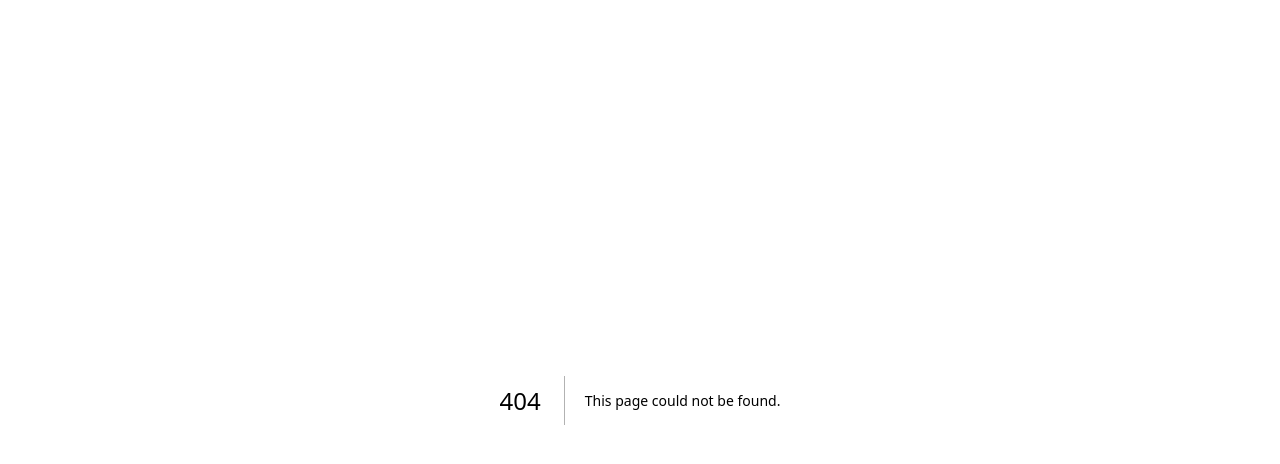
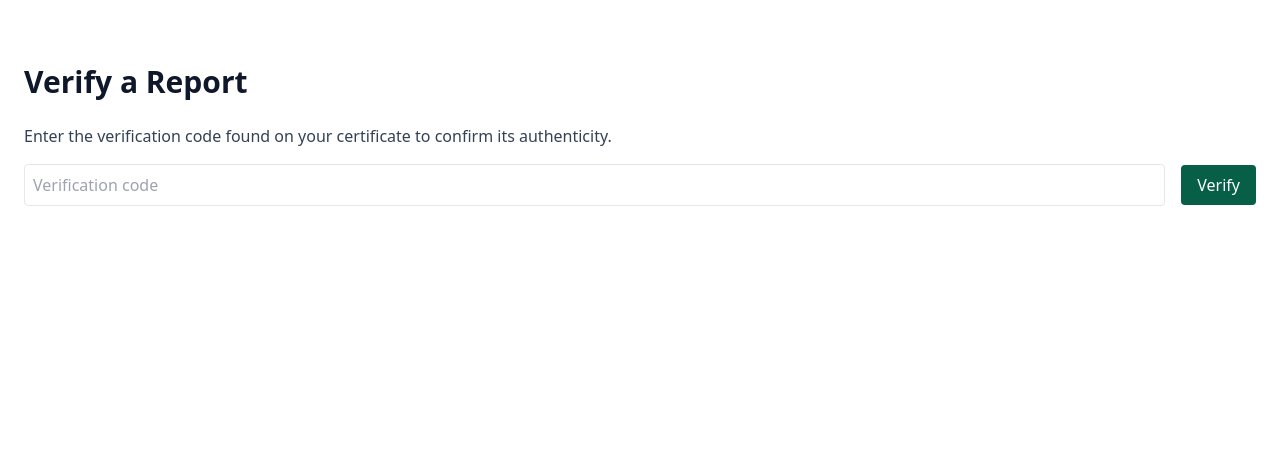
Before and after one commit to LegacyAuthentics/legacy-authentics-site, a Next.js app: page /verify in a window 1280 px wide. Before the commit this address had no page. Shown: the top 464 px of the page. Built offline with nearby package versions, Linux system fonts and the light colour scheme.

Commit message:
Create page.tsx

```diff
--- /dev/null
+++ b/app/verify/page.tsx
@@ -0,0 +1,44 @@
+'use client';
+import { useState } from 'react';
+
+export default function VerifyPage() {
+  const [code, setCode] = useState('');
+  const [result, setResult] = useState('');
+
+  const verify = async () => {
+    if (!code) return;
+    setResult('Checking…');
+    try {
+      const res = await fetch(`/api/verify?code=${encodeURIComponent(code)}`);
+      if (!res.ok) throw new Error('Network error');
+      const data = await res.json();
+      if (data.valid) {
+        setResult(`Valid report issued on ${data.issuedAt}`);
+      } else {
+        setResult('Invalid or unknown report code');
+      }
+    } catch (err: any) {
+      setResult('Error: ' + (err?.message ?? 'unknown'));
+    }
+  };
+
+  return (
+    <main className='container mx-auto px-6 py-16'>
+      <h1 className='text-3xl font-bold mb-6'>Verify a Report</h1>
+      <p className='mb-4 text-slate-700'>Enter the verification code found on your certificate to confirm its authenticity.</p>
+      <div className='flex flex-col sm:flex-row items-start sm:items-center space-y-4 sm:space-y-0 sm:space-x-4'>
+        <input
+          type='text'
+          value={code}
+          onChange={(e) => setCode(e.target.value)}
+          placeholder='Verification code'
+          className='border p-2 rounded flex-grow'
+        />
+        <button onClick={verify} className='bg-brand text-white px-4 py-2 rounded'>
+          Verify
+        </button>
+      </div>
+      {result && <p className='mt-4 text-slate-700'>{result}</p>}
+    </main>
+  );
+}
```
